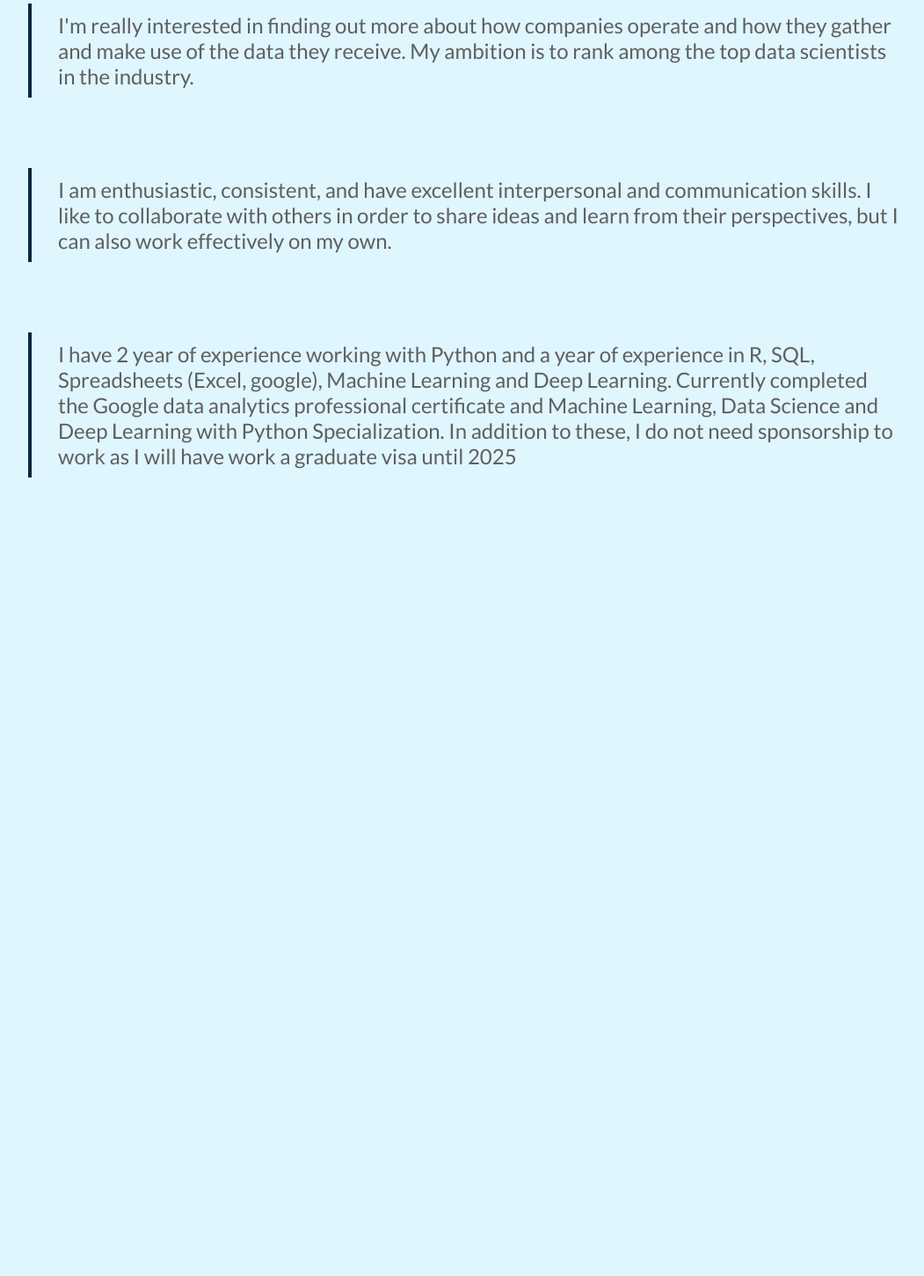
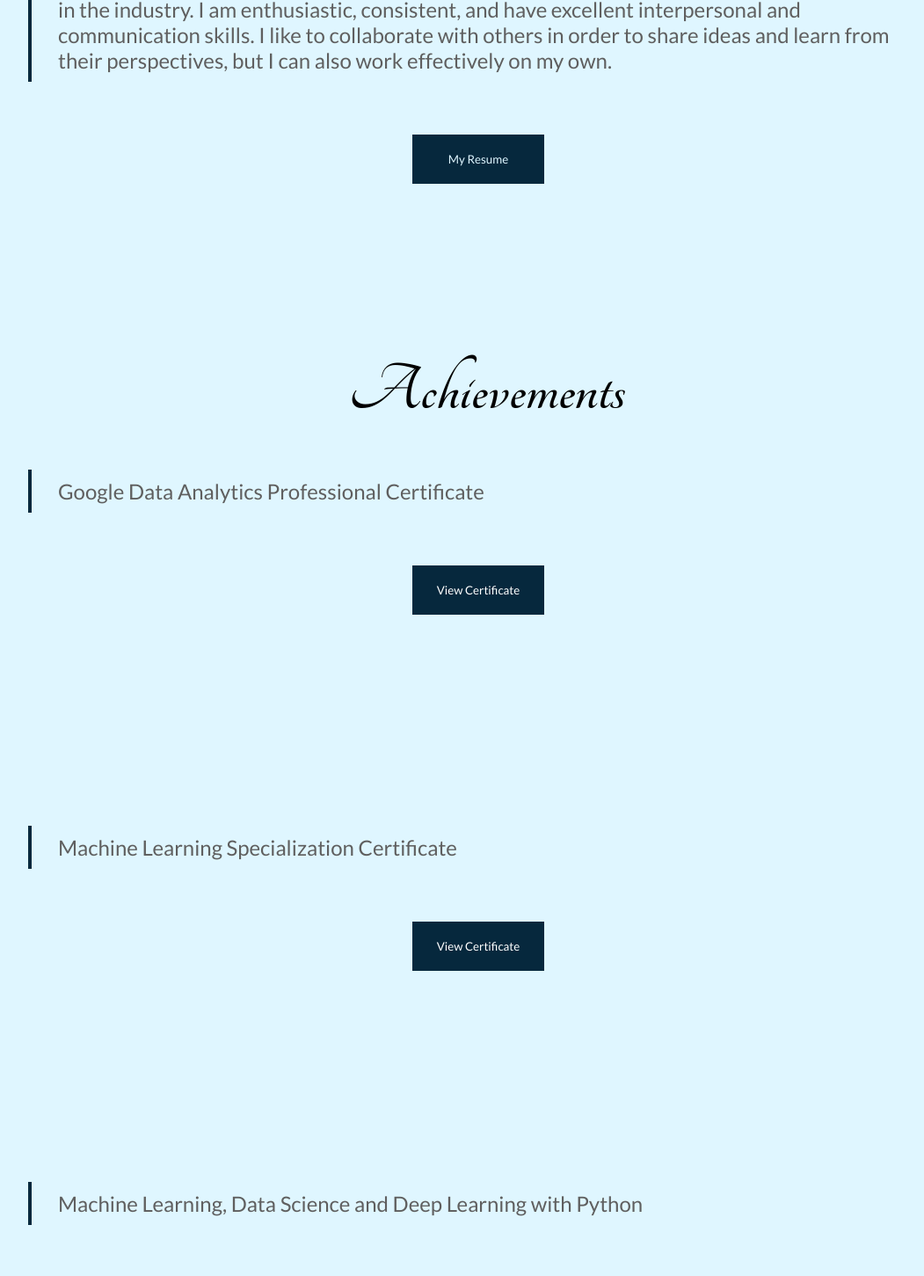
Before and after one commit to greenMakaroni/batuhan-resume, a React (Create React App) app: page /about in a window 1280 px wide. Shown: the part 431-1882 px from the top of the page at 88% size, without its empty margins (96-1147 px from the left). Before the commit the page ends 974 px from the top, so only its background shows below. Built offline with nearby package versions, Linux system fonts and the light colour scheme.

Commit message:
add achievements section to about page, polish portfolio page, tweak css

```diff
--- a/src/components/details/personalDetails.scss
+++ b/src/components/details/personalDetails.scss
@@ -8,7 +8,7 @@
     align-items: center;
 
     .personal-details-header {
-        margin: 0;
+        margin-top: 15vh;
         padding: 0;
         margin-left: 20px;
         margin-bottom: 10px;
--- a/src/components/interests/interests.scss
+++ b/src/components/interests/interests.scss
@@ -31,7 +31,7 @@
 }
 
 .interests-header {
-    margin: 75px 0 0 0;
+    margin: 25vh 0 0 0;
     padding: 0;
     margin-left: 20px;
     margin-bottom: 10px;
--- a/src/components/project/Project.jsx
+++ b/src/components/project/Project.jsx
@@ -34,7 +34,7 @@ export default function Project({image, title, description, learned, link}) {
             }
         </div>
         <button className="bannerCTO">
-            <a href={link} style={{textDecoration: "none", color: "white"}}> GO TO PROJECT </a>
+            <a href={link} className="CTO-anchor"> GO TO PROJECT </a>
         </button>
     </div>
   )
--- a/src/components/project/project.scss
+++ b/src/components/project/project.scss
@@ -3,7 +3,6 @@
     flex-direction: column;
     align-items: center;
     padding: 10vh 10vw 10vh 10vw;
-    border-bottom: 1px solid #5f5f5f;
 
     .project-title {
         padding: 25px 10px 0 10px;
--- a/src/components/skills/skills.scss
+++ b/src/components/skills/skills.scss
@@ -9,6 +9,7 @@
     .skills-header {
         font-family: 'Lato', sans-serif;
         align-self: center;
+        margin-top: 15vh;
     }
 
     .skills-block {
--- a/src/index.css
+++ b/src/index.css
@@ -28,6 +28,11 @@ p {
   font-family: 'Lato', sans-serif;
 }
 
+.CTO-anchor {
+  text-decoration: none;
+  color: white;
+}
+
 .bannerCTO:hover {
   cursor: pointer;
 }
--- a/src/pages/about/About.jsx
+++ b/src/pages/about/About.jsx
@@ -7,29 +7,41 @@ export default function About() {
       <h1 className="about-title">
         Batuhan Ozgur Basal
       </h1>
-      <button className="bannerCTO" onClick={() => window.open(PDF, "_blank")} style={{width: "150px", alignSelf: "center"}}>
-        My Resume
-      </button>
       <p className="about-par">
         I'm really interested in finding out more about how companies
         operate and how they gather and make use of the data they receive.
         My ambition is to rank among the top data scientists in the
-        industry.
-      </p>
-      <p className="about-par">
-        I am enthusiastic, consistent, and have excellent interpersonal and communication
+        industry. I am enthusiastic, consistent, and have excellent interpersonal and communication
         skills. I like to collaborate with others in order to share ideas and learn from their
         perspectives, but I can also work effectively on my own.
       </p>
-      <p className="about-par">
-        I have 2 year of experience working with Python and a year
-        of experience in R, SQL, Spreadsheets (Excel, google), Machine
-        Learning and Deep Learning. Currently completed the Google data
-        analytics professional certificate and Machine Learning, Data Science
-        and Deep Learning with Python Specialization. In addition to these, I do
-        not need sponsorship to work as I will have work a graduate visa
-        until 2025
+      <button className="bannerCTO" onClick={() => window.open(PDF, "_blank")} style={{width: "150px", alignSelf: "center"}}>
+        My Resume
+      </button>
+      <h1 className="about-title" style={{marginTop: "15vh"}}>
+        Achievements
+      </h1>
+      <p className="about-par" style={{marginTop: "5vh"}}>
+        Google Data Analytics Professional Certificate
       </p>
+      <button className="bannerCTO" style={{width: "150px", alignSelf: "center", marginBottom: "25vh"}}>
+        <a className="CTO-anchor" href="https://www.coursera.org/account/accomplishments/specialization/certificate/TPLQC9B3MJNS">
+          View Certificate</a>
+      </button>
+      <p className="about-par" style={{marginTop: "5vh"}}>
+        Machine Learning Specialization Certificate
+      </p>
+      <button className="bannerCTO" style={{width: "150px", alignSelf: "center", marginBottom: "25vh"}}>
+        <a className="CTO-anchor" href="https://www.coursera.org/account/accomplishments/specialization/certificate/WXRRKC3QBQJB">
+          View Certificate</a>
+      </button>
+      <p className="about-par" style={{marginTop: "5vh"}}>
+        Machine Learning, Data Science and Deep Learning with Python
+      </p>
+      <button className="bannerCTO" style={{width: "150px", alignSelf: "center", marginBottom: "25vh"}}>
+        <a className="CTO-anchor" href="https://www.udemy.com/certificate/UC-f5528353-e115-4c2a-8de4-6e33b48ae75d/">
+          View Certificate</a>
+      </button>
     </div>
   )
 }
--- a/src/pages/portfolio/Portfolio.jsx
+++ b/src/pages/portfolio/Portfolio.jsx
@@ -10,6 +10,8 @@ export default function Portfolio() {
           title="Network Intrusion Detection"
           description="Network intrusion detection system using Supervised classification algorithms and MLP"
           learned={[
+            "How to build neural network model.",
+            "How to tune the hyperparameters of network model",
             "Which supervised algorithm operates best with which data.",
             "Importance of data processing.",
             "Working principle of multilayer perceptron."
@@ -22,7 +24,9 @@ export default function Portfolio() {
           description="Analysing sales data with python using pandas. "
           learned={[
             "Deep understanding of pandas library.",
-            "The ability to perform feature engineering."
+            "The ability to perform feature engineering.",
+            "Making data analysis more effective by using data visualizations.",
+            "Cleaning and prepare data for analysis."
           ]}
           link="https://github.com/batuozgurbasal/Sales-Analysis-with-Pandas-Library"
         />
--- a/src/pages/portfolio/portfolio.scss
+++ b/src/pages/portfolio/portfolio.scss
@@ -6,7 +6,7 @@
         margin-left: 20px;
         margin-bottom: 10px;
         font-family: 'Tangerine', cursive;
-        font-size: 5rem;
+        font-size: 6rem;
         text-align: center;
     }
 }
```
